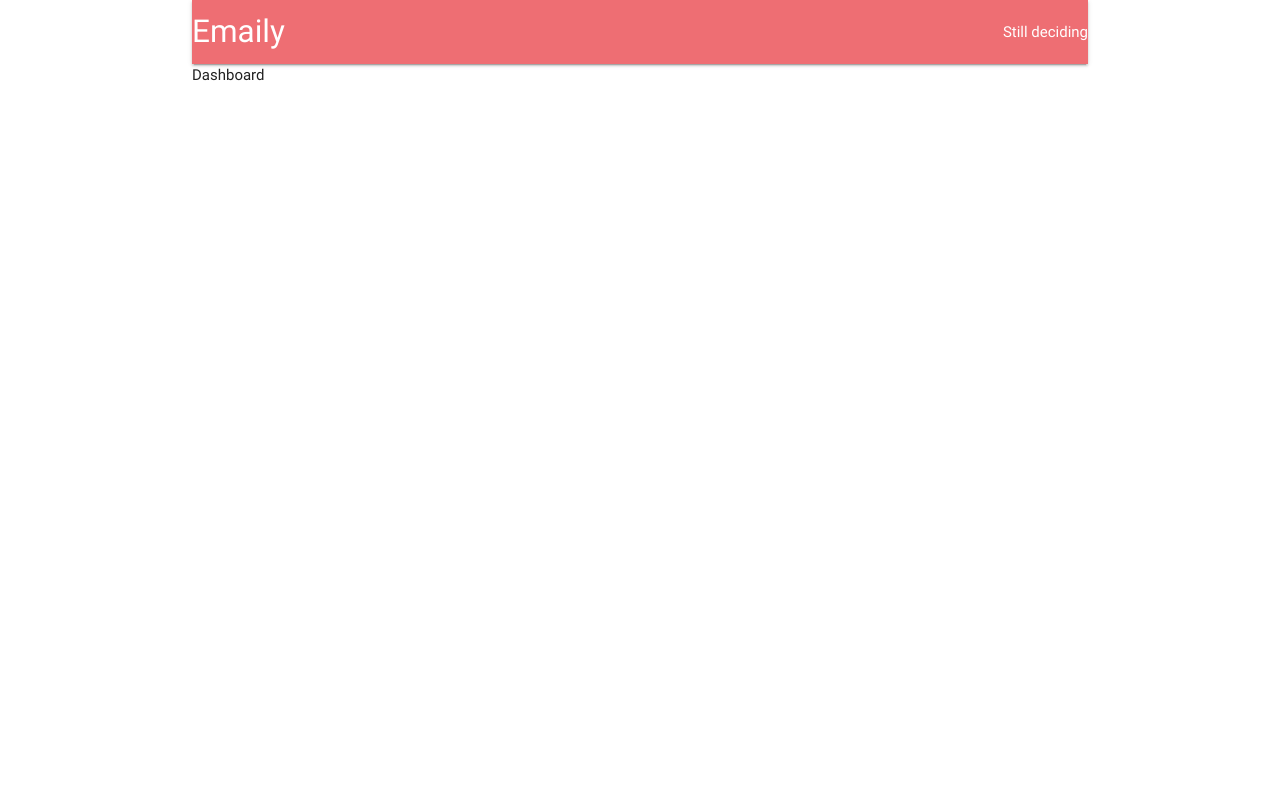
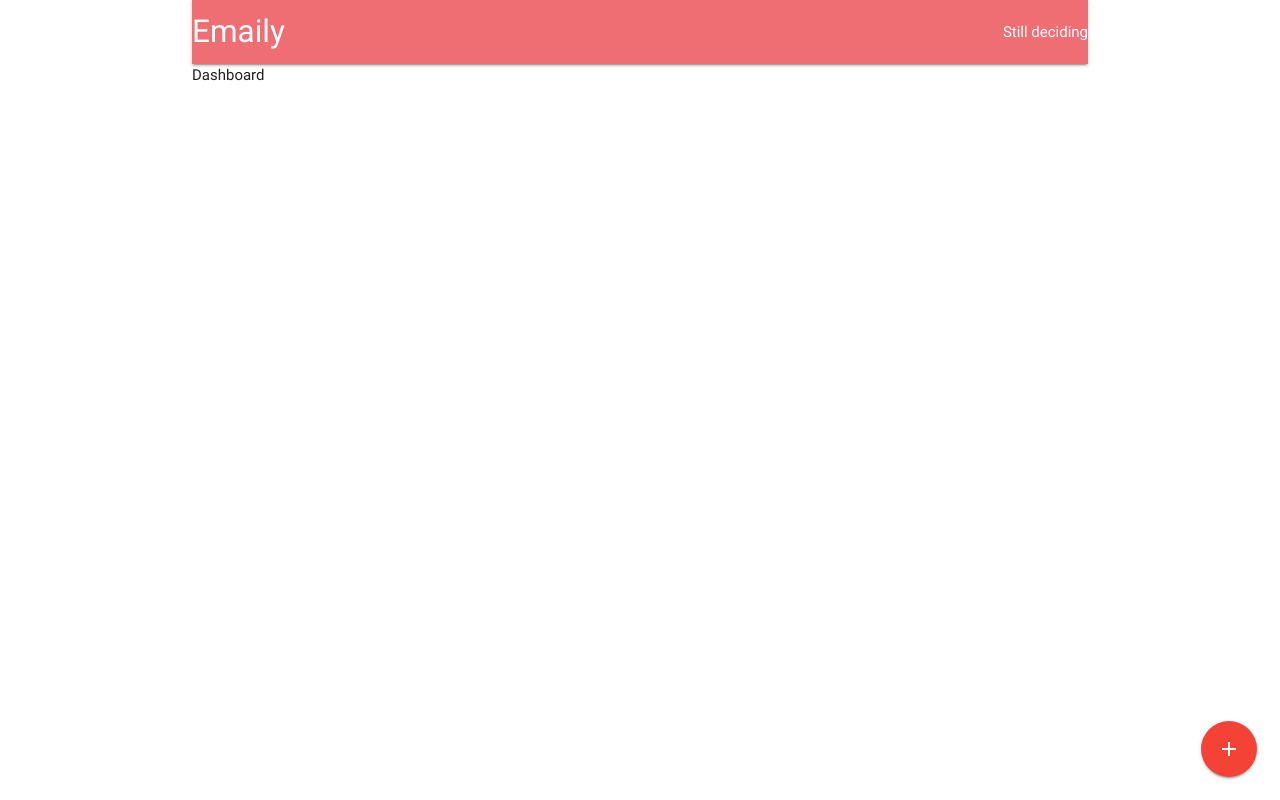
Before and after one commit to AdamMarczyk/node-react-feedback, a React (Create React App) app in the folder client/: page /surveys in a window 1280 px wide. Built offline with nearby package versions, Linux system fonts and the light colour scheme; no server answers.

Commit message:
add material icons

```diff
--- a/client/public/index.html
+++ b/client/public/index.html
@@ -1,5 +1,6 @@
 <!DOCTYPE html>
 <html lang="en">
+
 <head>
   <meta charset="utf-8">
   <meta name="viewport" content="width=device-width, initial-scale=1, shrink-to-fit=no">
@@ -10,6 +11,7 @@
     -->
   <link rel="manifest" href="%PUBLIC_URL%/manifest.json">
   <link rel="shortcut icon" href="%PUBLIC_URL%/favicon.ico">
+  <link href="https://fonts.googleapis.com/icon?family=Material+Icons" rel="stylesheet">
   <!--
       Notice the use of %PUBLIC_URL% in the tags above.
       It will be replaced with the URL of the `public` folder during the build.
@@ -21,6 +23,7 @@
     -->
   <title>React App</title>
 </head>
+
 <body>
   <noscript>
     You need to enable JavaScript to run this app.
@@ -37,4 +40,5 @@
       To create a production bundle, use `npm run build` or `yarn build`.
     -->
 </body>
+
 </html>
--- a/client/src/components/Dashboard.js
+++ b/client/src/components/Dashboard.js
@@ -1,7 +1,16 @@
 import React from 'react';
 
 const Dashboard = () => {
-  return <div>Dashboard</div>;
+  return (
+    <div>
+      Dashboard
+      <div className="fixed-action-btn">
+        <a className="btn-floating btn-large red">
+          <i className="material-icons">add</i>
+        </a>
+      </div>
+    </div>
+  );
 };
 
 export default Dashboard;
```
Lines whose indentation alone changed are shown as unchanged.
